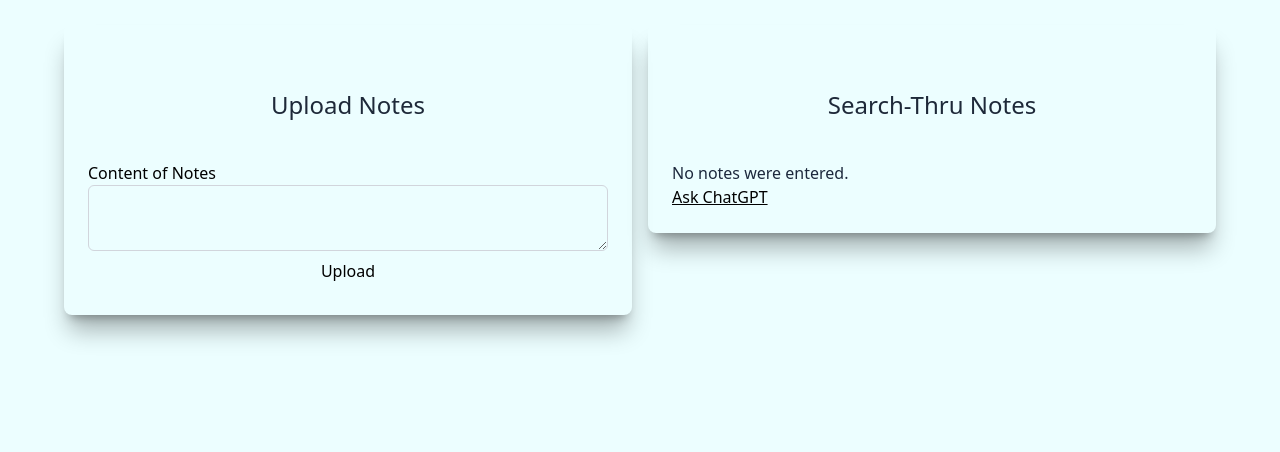
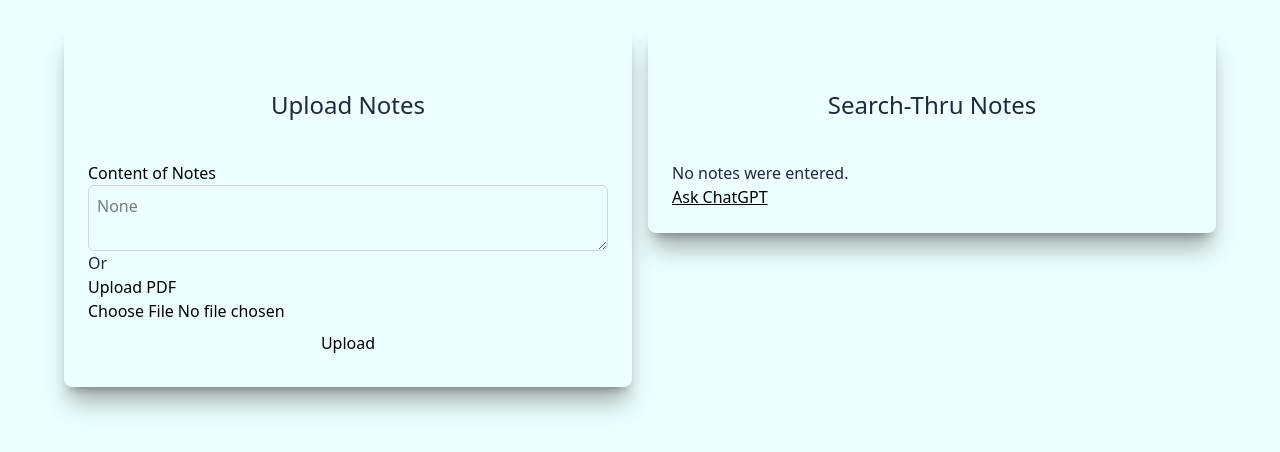
Before and after one commit to defnotafunction/Student-Intelligence, a Flask app: page /note-scanner in a window 1280 px wide. Shown: the part 227-679 px from the top of the page. Run offline with Flask 3, Linux system fonts and the light colour scheme; a user stored in the database is signed in; style sheets or scripts are compiled from the project's sources; some libraries are stand-ins or nearby versions.

Commit message:
Add FileField to AddNotesForm for Note Scanner

```diff
--- a/forms.py
+++ b/forms.py
@@ -1,6 +1,7 @@
 from flask_wtf import FlaskForm
-from wtforms import StringField, PasswordField, SubmitField, TextAreaField, IntegerField, DecimalField
+from wtforms import StringField, PasswordField, SubmitField, TextAreaField, IntegerField, DecimalField, FileField
 from wtforms.validators import DataRequired, Length, NumberRange, Optional
+from flask_wtf.file import FileAllowed
 
 class LoginForm(FlaskForm):
     """Form used in the Login and Sign in route."""
@@ -34,8 +35,18 @@ class LoadCourseAdvice(FlaskForm):
 
 class AddNotesForm(FlaskForm):
     """Form used in the Note Scanner route."""
-    note_content = TextAreaField('Content of Notes', validators=[DataRequired()])
+    note_content = TextAreaField('Content of Notes')
+    pdf_content = FileField('Upload PDF', validators=[FileAllowed(['pdf'], 'PDF files only!')])
     submit = SubmitField('Upload')
+
+    def validate(self, extra_validators=None):
+        if not super().validate(extra_validators):  # Run standard validation
+            return False
+
+        if not self.note_content.data and not self.pdf_content.data:  # If both fields are empty
+            return False
+
+        return True
 
 class BasicSearchForm(FlaskForm):
     """Form used in the Note Scanner route."""
--- a/main.py
+++ b/main.py
@@ -9,7 +9,8 @@ import os
 from forms import *
 from helper import *
 from extension import *
-
+import io
+from pypdf import PdfReader
 
 
 login_manager = LoginManager()
@@ -215,22 +216,41 @@ def note_scanner():
     #if session.get('notes') is None:
     #    session['notes'] = []
 
+    notes_text = None
     add_notes_form = AddNotesForm()
     search_form = BasicSearchForm()
-    notes_text = None
+
 
     if add_notes_form.validate_on_submit():
+        # User pasted text
+        if add_notes_form.note_content.data:
+            notes_text = add_notes_form.note_content.data
+
+        # User uploaded PDF file
+        elif add_notes_form.pdf_content.data:
+            pdf_file = add_notes_form.pdf_content.data
+            pdf_reader = PdfReader(pdf_file)
+
+            extracted_text = ""
+            for page in pdf_reader.pages:
+                text = page.extract_text()
+                if text:  # Ensure the page has text content
+                    extracted_text += text + "\n"
+
+            notes_text = extracted_text
+
+        session.pop('similar_sentences', None)
+        session.pop('user_notes_question', None)
+
         return render_template(
             'note_scanner.html',
             add_notes_form=add_notes_form,
             search_form=search_form,
-            notes_text=add_notes_form.note_content.data
+            notes_text=notes_text
         )
-
 
     if search_form.validate_on_submit():
         note_from_html = request.form.get('note_from_html')
-
         similar_sentences = get_similar_sentences(
             text_block=note_from_html,
             user_text=search_form.text_input.data,
--- a/templates/courses.html
+++ b/templates/courses.html
@@ -14,6 +14,7 @@
                 <div class="border border-gray-300 rounded-md p-2">
                     <p>{{course.name}} - {{course.grade}}% (AoS Weight: {{ course.assessment_weight }}% / PoS Weight: {{
                         course.practice_weight }}%)</p>
+                    <p>Goal: {{ course.grade_goal }}%</p>
                 </div>
                 <form class="max-w-fit" action="{{ url_for('delete_course', course_id=course.id) }}" method="POST"
                     onclick="return confirm('Are you sure you want to delete this item?');">
--- a/templates/note_scanner.html
+++ b/templates/note_scanner.html
@@ -7,10 +7,14 @@
         <!-- ITEM 1: ADD NOTES FORM -->
         <div class="max-w-xl w-full p-6 rounded-lg shadow-xl/30">
             <h5 class="text-center text-2xl text-gray-800 m-10">Upload Notes</h5>
-            <form method="post" class="flex flex-col">
+            <form method="post" class="flex flex-col" enctype="multipart/form-data">
                 {{ add_notes_form.hidden_tag() }}
                 {{ add_notes_form.note_content.label }}
-                {{ add_notes_form.note_content(class="border border-gray-300 rounded-md p-2") }}
+                {{ add_notes_form.note_content(placeholder=notes_text, class="border border-gray-300 rounded-md
+                p-2") }}
+                <p class="text-base text-slate-800">Or</p>
+                {{ add_notes_form.pdf_content.label }}
+                {{ add_notes_form.pdf_content() }}
                 {{ add_notes_form.submit(class='rounded-md p-2 transition-colors duration-200 hover:bg-gray-200/60') }}
             </form>
         </div>
```
Also changed, not shown: helper.py (+20 -2 lines), instance/app.db.
